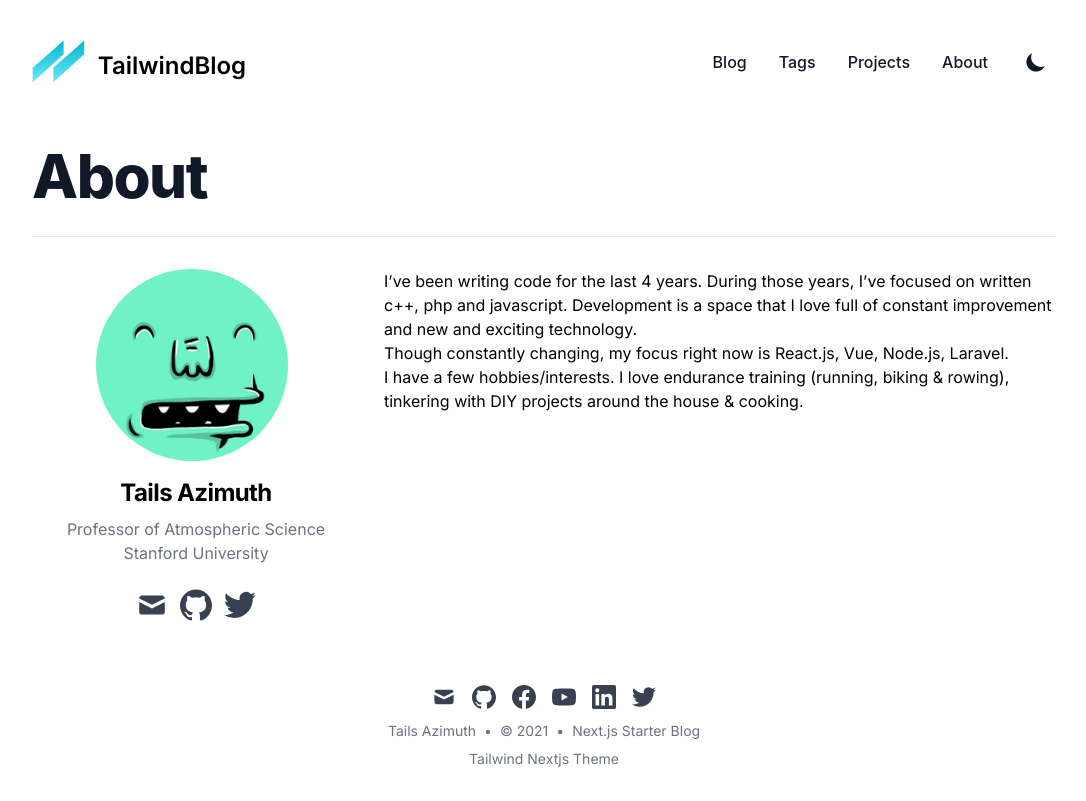
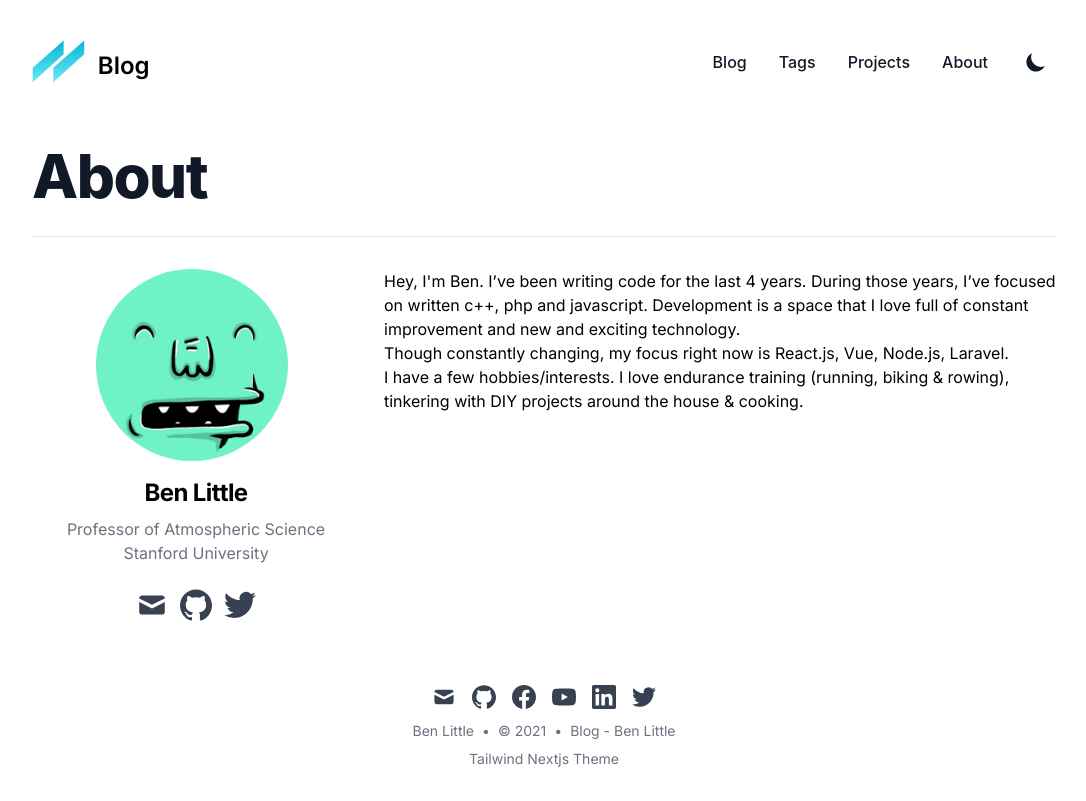
Before and after one commit to 4nh51rk/blog, a Next.js app: page /about in a window 1280 px wide. Shown: the whole page, without its empty margins (96-1182 px from the left). Built offline with nearby package versions, Linux system fonts and the light colour scheme; a web font is replaced by a local one; what @tailwindcss/typography would draw is missing.

Commit message:
updated site meta data

```diff
--- a/data/siteMetadata.json
+++ b/data/siteMetadata.json
@@ -1,14 +1,14 @@
 {
-  "title": "Next.js Starter Blog",
-  "author": "Tails Azimuth",
-  "headerTitle": "TailwindBlog",
+  "title": "Blog - Ben Little",
+  "author": "Ben Little",
+  "headerTitle": "Blog",
   "description": "A blog created with Next.js and Tailwind.css",
   "language": "en-us",
-  "siteUrl": "https://tailwind-nextjs-starter-blog.vercel.app",
-  "siteRepo": "https://github.com/timlrx/tailwind-nextjs-starter-blog",
+  "siteUrl": "https://blog-cv95n1kq6-benlittlenz.vercel.app/",
+  "siteRepo": "https://github.com/benlittlenz/blog",
   "image": "/static/images/avatar.png",
   "socialBanner": "/static/images/twitter-card.png",
-  "email": "address@yoursite.com",
+  "email": "benlittle53@gmail.com",
   "github": "https://github.com",
   "twitter": "https://twitter.com/Twitter",
   "facebook": "https://facebook.com",
--- a/pages/about.js
+++ b/pages/about.js
@@ -32,7 +32,7 @@
           </div>
           <div className="pt-8 pb-8 prose dark:prose-dark max-w-none xl:col-span-2">
             <p>
-            I’ve been writing code for the last 4 years. During those years, I’ve focused on written c++, php and javascript. Development is a space that I love full of constant improvement and new and exciting technology.
+            Hey, I'm Ben. I’ve been writing code for the last 4 years. During those years, I’ve focused on written c++, php and javascript. Development is a space that I love full of constant improvement and new and exciting technology.
             </p>
             <p>
             Though constantly changing, my focus right now is React.js, Vue, Node.js, Laravel.
```
